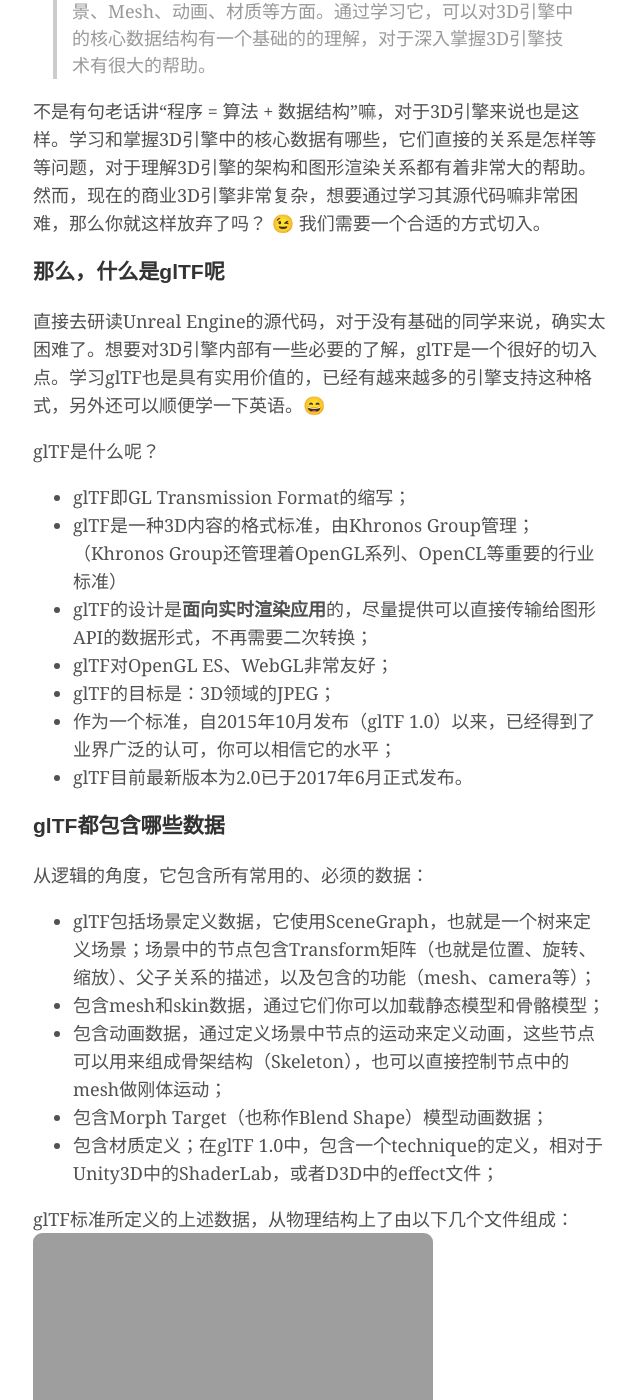
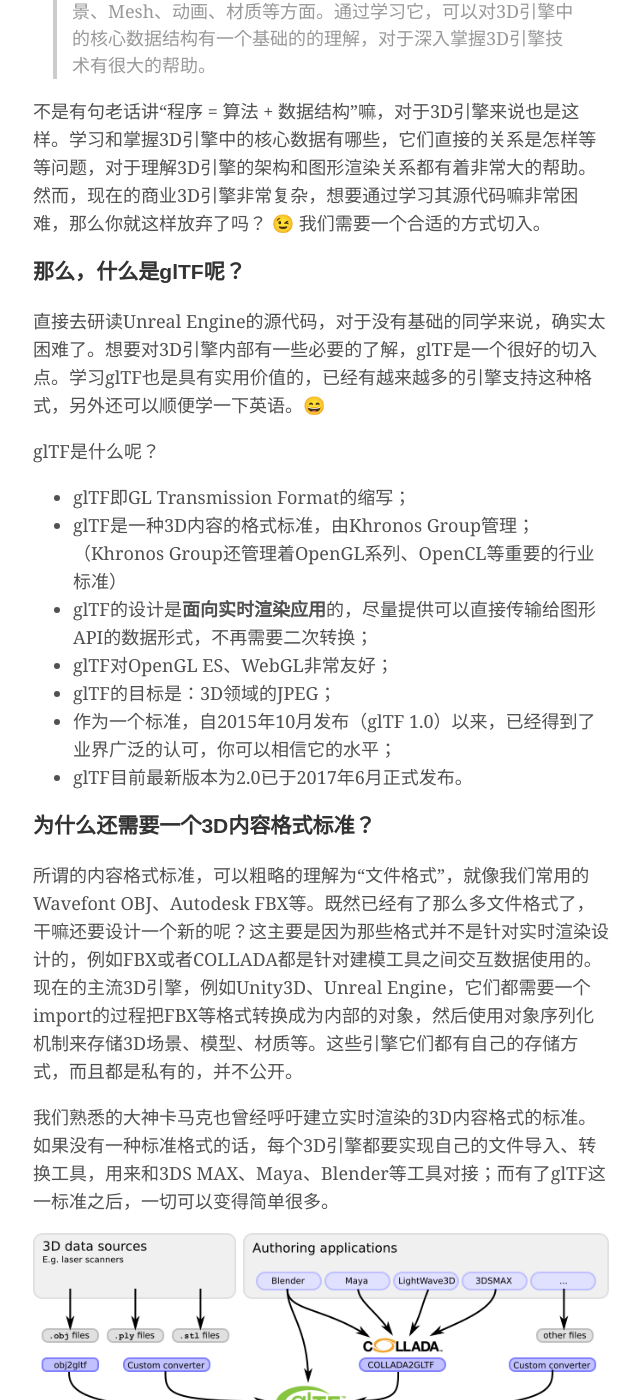
Before and after one commit to neil3d/neil3d.github.io, a Jekyll site: the page built from _posts/2017-12-08-gltf-intro.md, in a window 1280 px wide and 1400 px high, scrolled down 485 px. Shown: the whole window, without its empty margins (319-959 px from the left). Built offline with Jekyll 4.4.1, drawn with Linux system fonts in a browser that asks for light colours; emoji names are drawn with the system emoji font; comment, search, counter and statistics services are not loaded.

Commit message:
gltf intor +

```diff
--- a/_posts/2017-12-08-gltf-intro.md
+++ b/_posts/2017-12-08-gltf-intro.md
@@ -13,7 +13,7 @@
 
 不是有句老话讲“程序 = 算法 + 数据结构”嘛，对于3D引擎来说也是这样。学习和掌握3D引擎中的核心数据有哪些，它们直接的关系是怎样等等问题，对于理解3D引擎的架构和图形渲染关系都有着非常大的帮助。然而，现在的商业3D引擎非常复杂，想要通过学习其源代码嘛非常困难，那么你就这样放弃了吗？ :wink: 我们需要一个合适的方式切入。
 
-### 那么，什么是glTF呢
+### 那么，什么是glTF呢？
 
 直接去研读Unreal Engine的源代码，对于没有基础的同学来说，确实太困难了。想要对3D引擎内部有一些必要的了解，glTF是一个很好的切入点。学习glTF也是具有实用价值的，已经有越来越多的引擎支持这种格式，另外还可以顺便学一下英语。:smile:
 
@@ -25,6 +25,14 @@
 * glTF的目标是：3D领域的JPEG；
 * 作为一个标准，自2015年10月发布（glTF 1.0）以来，已经得到了业界广泛的认可，你可以相信它的水平；
 * glTF目前最新版本为2.0已于2017年6月正式发布。
+
+### 为什么还需要一个3D内容格式标准？
+
+所谓的内容格式标准，可以粗略的理解为“文件格式”，就像我们常用的Wavefont OBJ、Autodesk FBX等。既然已经有了那么多文件格式了，干嘛还要设计一个新的呢？这主要是因为那些格式并不是针对实时渲染设计的，例如FBX或者COLLADA都是针对建模工具之间交互数据使用的。现在的主流3D引擎，例如Unity3D、Unreal Engine，它们都需要一个import的过程把FBX等格式转换成为内部的对象，然后使用对象序列化机制来存储3D场景、模型、材质等。这些引擎它们都有自己的存储方式，而且都是私有的，并不公开。
+
+我们熟悉的大神卡马克也曾经呼吁建立实时渲染的3D内容格式的标准。如果没有一种标准格式的话，每个3D引擎都要实现自己的文件导入、转换工具，用来和3DS MAX、Maya、Blender等工具对接；而有了glTF这一标准之后，一切可以变得简单很多。
+
+![contentPipelineWithGltf]({{ site.github.url }}/assets/img/2017-contentPipelineWithGltf.png)
 
 ### glTF都包含哪些数据
 
```
Also changed, not shown: assets/img/2017-contentPipelineWithGltf.png (added).
